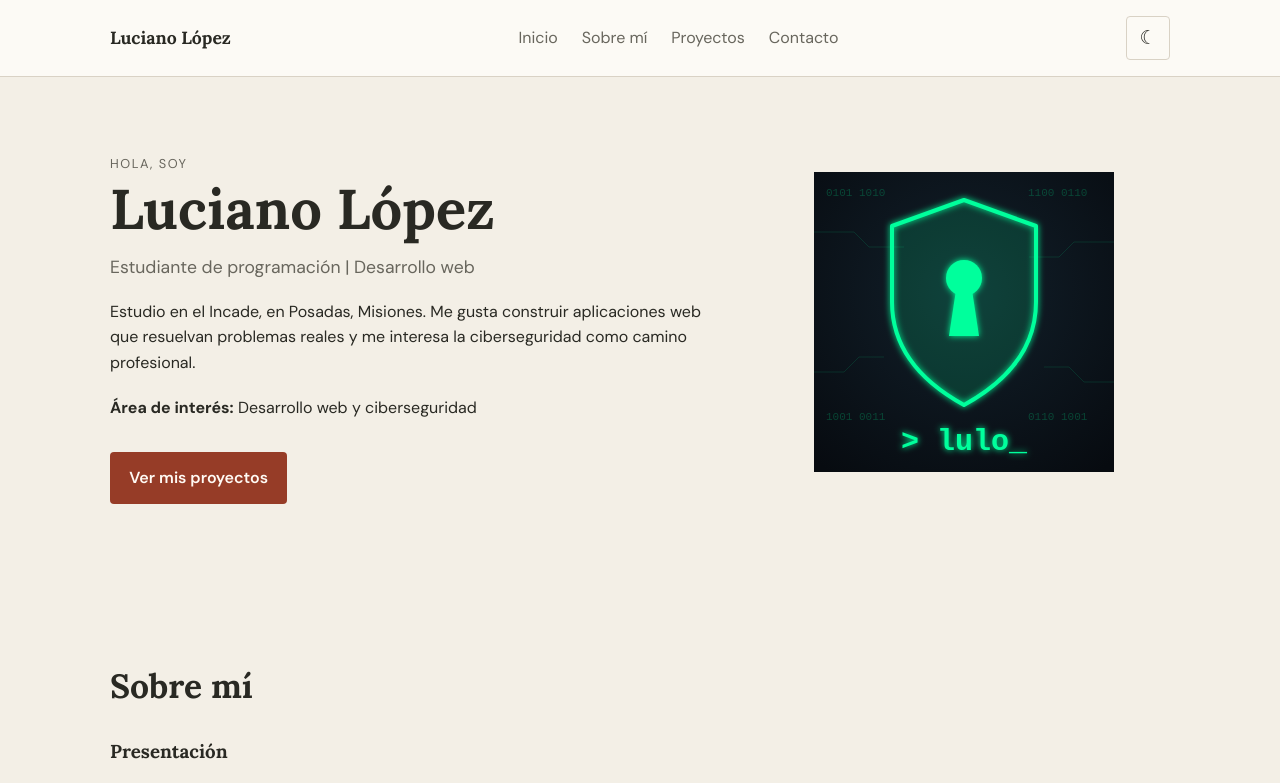
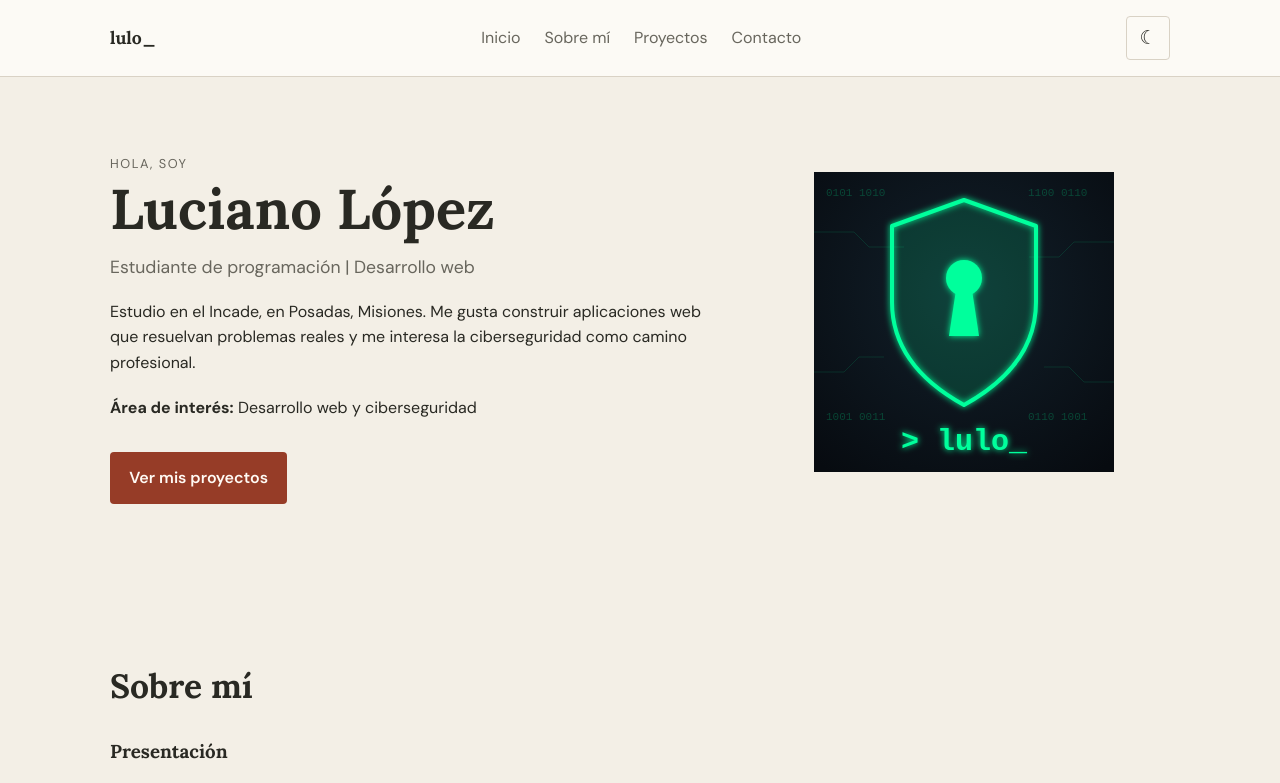
Before and after one commit to Lulo-specter/portfolio-luciano-lopez, a plain HTML site: page index.html in a window 1280 px wide. Shown: the top 783 px of the page. Drawn offline with Linux system fonts and the light colour scheme.

Commit message:
Definir lulo_ como marca del portfolio

```diff
--- a/index.html
+++ b/index.html
@@ -4,7 +4,7 @@
   <meta charset="UTF-8">
   <meta name="viewport" content="width=device-width, initial-scale=1.0">
   <meta name="description" content="Portfolio web de Luciano López, estudiante de programación">
-  <title>Portfolio | Luciano López</title>
+  <title>lulo_ | Portfolio de Luciano López</title>
   <link rel="preconnect" href="https://fonts.googleapis.com">
   <link rel="preconnect" href="https://fonts.gstatic.com" crossorigin>
   <link href="https://fonts.googleapis.com/css2?family=DM+Sans:wght@400;500;600;700&family=Lora:wght@500;600;700&display=swap" rel="stylesheet">
@@ -15,7 +15,7 @@
 
   <header class="header">
     <nav class="nav" aria-label="Navegación principal">
-      <a href="#inicio" class="logo">Luciano López</a>
+      <a href="#inicio" class="logo">lulo_</a>
 
       <ul id="menu" class="menu">
         <li><a href="#inicio">Inicio</a></li>
```
